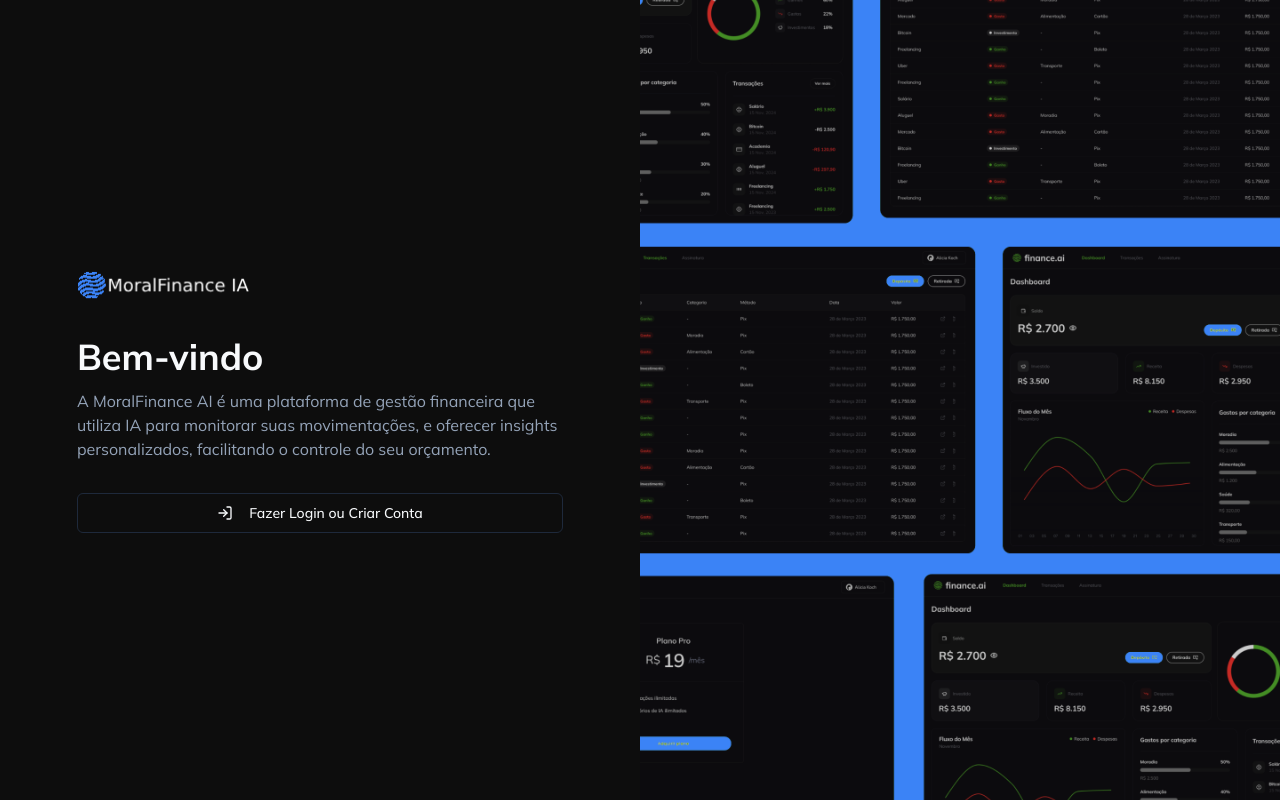
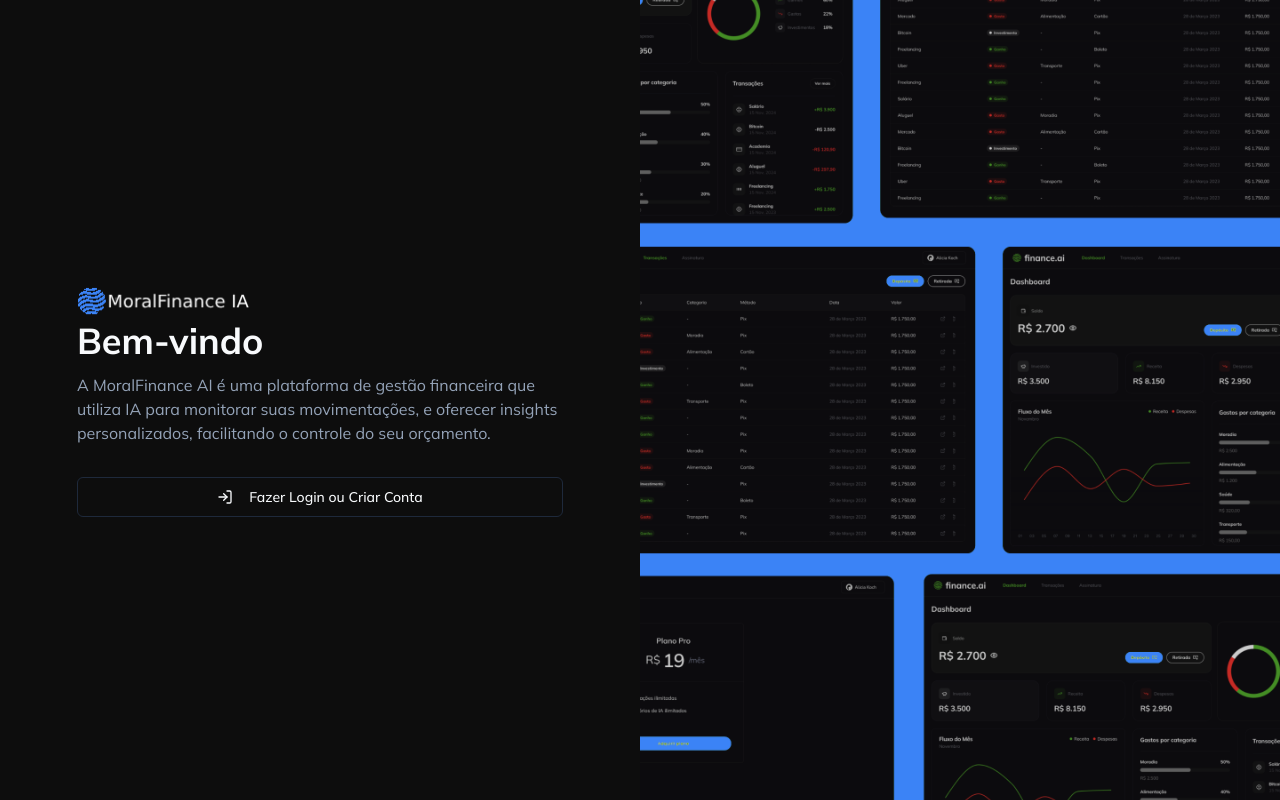
Before and after one commit to BrunodcDev/moralfinance-ai, a Next.js app: page /login in a window 1280 px wide. Built offline with nearby package versions, Linux system fonts and the light colour scheme; no server answers.

Commit message:
feat: atualização da logo

```diff
--- a/app/login/page.tsx
+++ b/app/login/page.tsx
@@ -19,8 +19,7 @@
                     src="/Logo.png"
                     width={173}
                     height={39}
-                    alt="Finance AI"
-                    className="mb-8"
+                    alt="MoralFinance AI"
                 />
                 <h1 className="mb-3 text-4xl font-bold">Bem-vindo</h1>
                 <p className="mb-8 text-muted-foreground">
```
